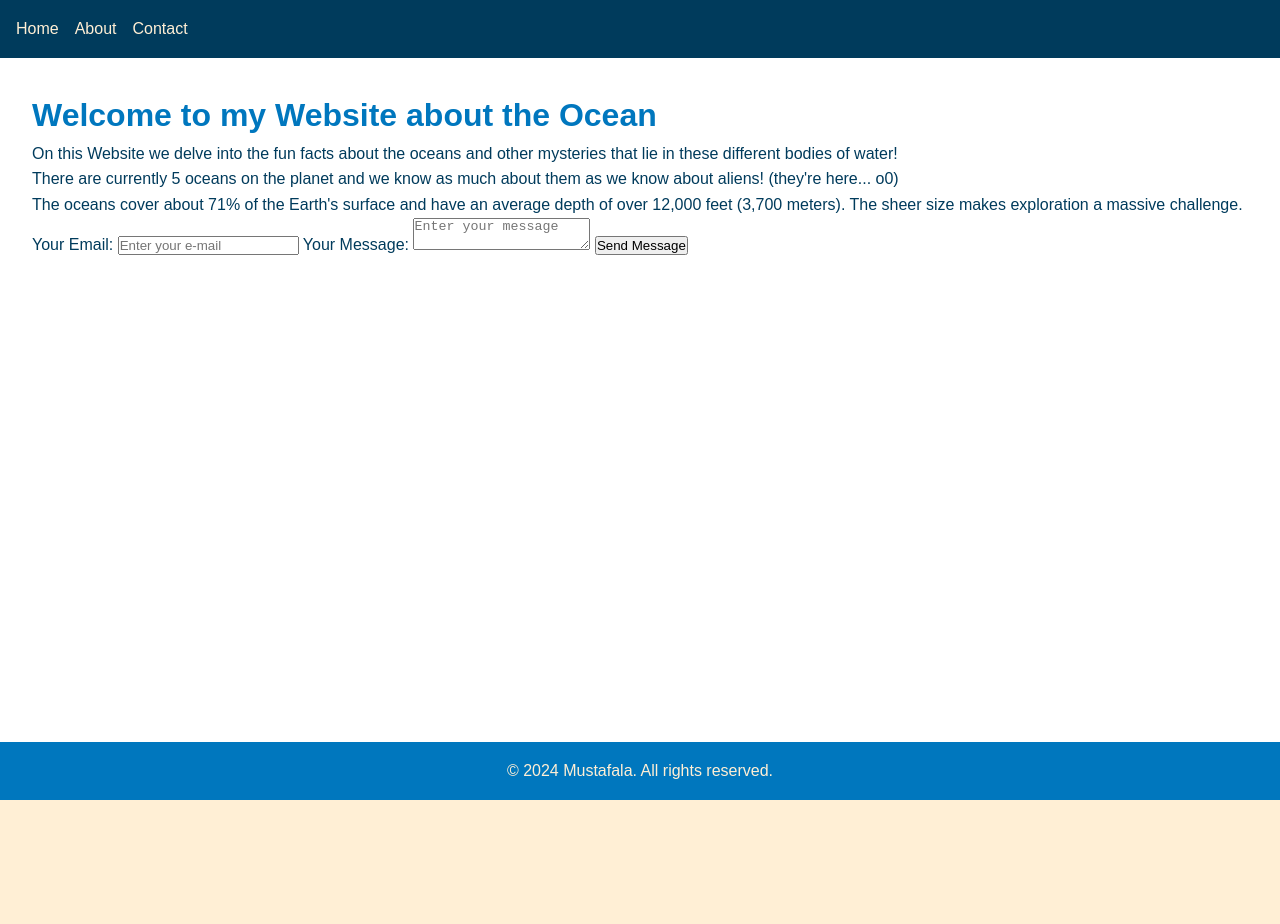
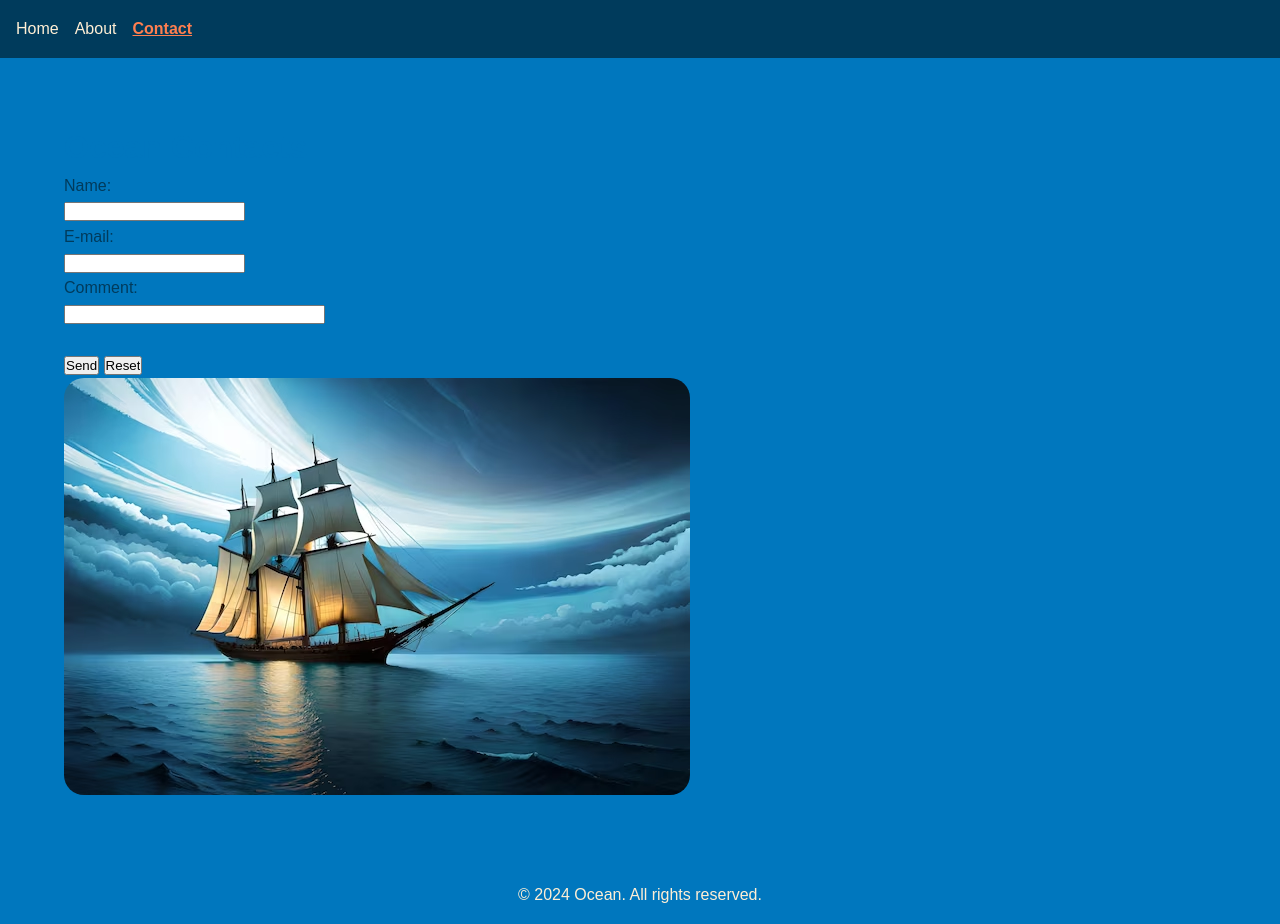
Before and after one commit to Alibaba000101/Ocean, a plain HTML site: page contact.html in a window 1280 px wide. Before the commit the page ends 800 px from the top, so only its background shows below. Drawn offline with Linux system fonts and the light colour scheme.

Commit message:
changes made

```diff
--- a/contact.html
+++ b/contact.html
@@ -5,35 +5,36 @@
     <meta name="viewport" content="width=device-width, initial-scale=1.0">
     <title>Mysteries of the Oceans</title>
     <link rel="stylesheet" href="./styles/styles.css">
+    <link rel="stylesheet" href="./styles/contact.css">
 <body>
-    <header>
+    <header class=".header">
         <nav>
             <ul>
                 <li><a href="index.html">Home</a></li>
                 <li><a href="about.html">About</a></li>
-                <li><a href="contact.html">Contact</a></li>
+                <li><a href="contact.html" class="active">Contact</a></li>
             </ul>
         </nav>
     </header>
     <main>
-        <h1>Welcome to my Website about the Ocean </h1>
-        <div>On this Website we delve into the fun facts about the oceans and other mysteries that lie in these different bodies of water!</div>
-        <div>There are currently 5 oceans on the planet and we know as much about them as we know about aliens! (they're here... o0) </div>
-        <div>The oceans cover about 71% of the Earth's surface and have an average depth of over 12,000 feet (3,700 meters). The sheer size makes exploration a massive challenge.</div>
+        <h1>Ocean Contacts </h1>
 
-        <form id="contact-form" onsubmit="sendMail(event)">
-            <label for="email">Your Email:</label>
-            <input type="email" id="email" name="email" placeholder="Enter your e-mail" required>
-
-            <label for="message">Your Message:</label>
-            <textarea id="message" name="message" placeholder="Enter your message" required></textarea>
-
-            <button type="submit">Send Message</button>
+        <form action="mailto:Mustafa.alarhnimi@gmail.com" method="post" enctype="text/plain">
+            Name:<br>
+            <input type="text" name="name"><br>
+            E-mail:<br>
+            <input type="text" name="mail"><br>
+            Comment:<br>
+            <input type="text" name="comment" size="30"><br><br>
+            <input type="submit" value="Send">
+            <input type="reset" value="Reset">
         </form>
-
+        <div>
+            <img src="./images/ship-at-sea.avif" alt="ship at sea">
+        </div>
     </main>
     <footer>
-        <p>&copy; 2024 Mustafala. All rights reserved.</p>
+        <p>&copy; 2024 Ocean. All rights reserved.</p>
     </footer>
 </body>
 </html>
--- /dev/null
+++ b/styles/about.css
@@ -0,0 +1,18 @@
+main {
+    flex: 1;
+    padding: 2rem;
+}
+
+.background-image {
+    background-image: url("../images/new-ocean-image.jpg");
+    background-size: cover;
+    background-position: center;
+    background-repeat: no-repeat;
+}
+
+@media (max-width: 768px) {
+
+    .background-image {
+        max-width: 100%;
+    }
+}
--- /dev/null
+++ b/styles/contact.css
@@ -0,0 +1,23 @@
+main {
+    flex: 1;
+    padding: 4rem;
+    background-color: var(--ocean-blue);
+    font-size: medium;
+}
+
+.header {
+    font: bold;
+}
+
+img {
+    max-width: auto;
+    height: auto;
+    border-radius: 20px;
+}
+
+@media (max-width: 768px) {
+
+    img {
+        max-width: 100%;
+    }
+}
--- /dev/null
+++ b/styles/home.css
@@ -0,0 +1,18 @@
+main {
+    flex: 1;
+    background-color: var(--seafoam);
+    padding: 20px;
+}
+
+img {
+    max-width: 800px;
+    height: auto;
+    border-radius: 10px;
+}
+
+@media (max-width: 768px) {
+
+    img {
+        max-width: 100%;
+    }
+}
--- a/styles/styles.css
+++ b/styles/styles.css
@@ -17,6 +17,7 @@ html {
     font-size: 16px;
     font-family: Arial, sans-serif;
     line-height: 1.6;
+    min-height: 100vh;
 }
 
 body {
@@ -49,16 +50,10 @@ nav ul li a:hover {
     color: var(--seafoam);
 }
 
-main {
-    flex: 1;
-    padding: 2rem;
-    background-color: white;
-}
-
-img {
-    max-width: 800px;
-    height: auto;
-    border-radius: 10px;
+nav a.active {
+    color: var(--coral);
+    font-weight: bold;
+    text-decoration: underline;
 }
 
 footer {
@@ -68,12 +63,8 @@ footer {
     padding: 1rem;
 }
 
-h1,
-h2,
-h3,
-h4,
-h5,
-h6 {
+h1, h2
+{
     color: var(--ocean-blue);
 }
 
@@ -85,6 +76,7 @@ a {
 a:hover {
     text-decoration: underline;
 }
+
 
 @media (max-width: 768px) {
     body {
```
Also changed, not shown: about.html (+6 -5 lines), index.html (+9 -5 lines), images/ship-at-sea.avif (added), 3 other files.
